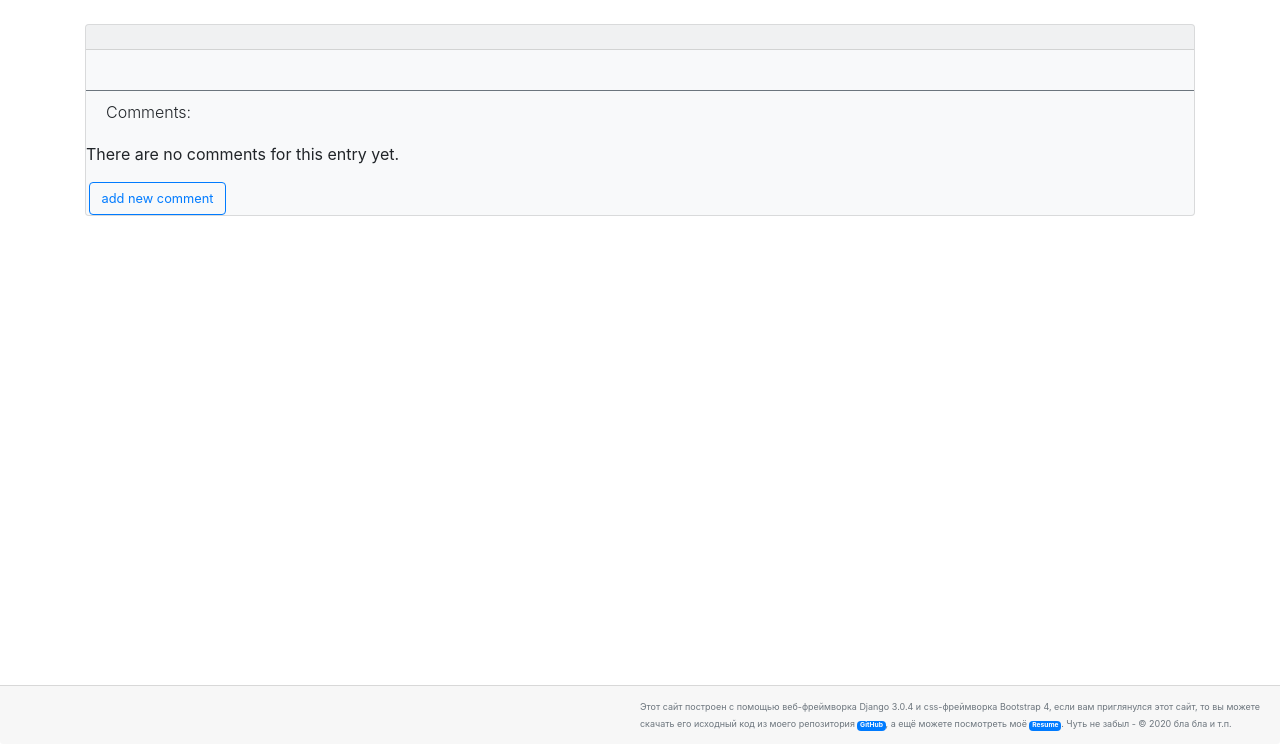
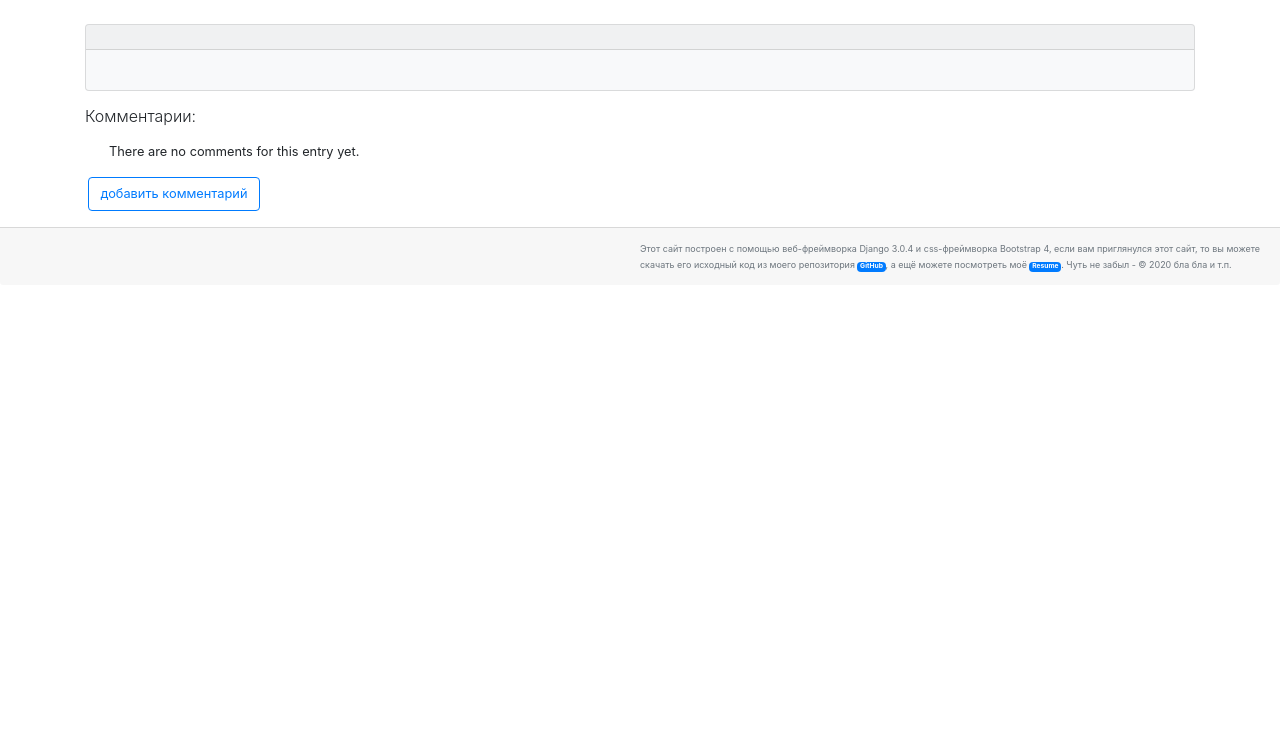
Before and after one commit to DmitKos/dkos.site, a Django app: template blog/templates/blog/comments_entry.html in a window 1280 px wide. Shown: the part 56-800 px from the top of the page. Run offline with Django 3.2, Linux system fonts and the light colour scheme; the template is opened without the code that fills it, so the values that code supplies are empty; some libraries are stand-ins or nearby versions.

Commit message:
design css added

```diff
--- a/blog/templates/blog/comments_entry.html
+++ b/blog/templates/blog/comments_entry.html
@@ -12,20 +12,21 @@
         <p class="card-text">{{ e_text }}
         </p>
     </div>
-    <div class="card-footer card-footer-text bg-transparent border-secondary">
-        <h2 class="display-4">Comments:</h2>
+</div>
+<div class="media">
+    <div class="media-body">
+        <h2 class="display-4">Комментарии:</h2>
+
+        <p>{% for comment in comments %}
+        <p class="card-subtitle mb-2 author-comment">{{ comment.author }} <small class="card-text text-muted">{{ comment.date }}</small></p>
+        <p class="text-comment">
+            {{ comment }}
+        </p>
+        {% empty %}
+        <p class="text-comment">There are no comments for this entry yet.</p>
+        {% endfor %}
+        </p>
+        <p><a href="{% url 'blog:new_comment' e_comment.slug %}" class="btn btn-outline-primary btn-small">добавить комментарий</a></p>
     </div>
-        {% for comment in comments %}
-        <p class="card-subtitle mb-2 text-muted">{{ comment.author }} :</p><p>{{ comment }}</p>
-        <p>{{ comment.date }}</p>
-        <br>
-        {% empty %}
-        <p>There are no comments for this entry yet.</p>
-        {% endfor %}
-        <div>
-            <a href="{% url 'blog:new_comment' e_comment.slug %}" class="btn btn-outline-primary btn-small">add new
-                comment</a>
-        </div>
-        {% endblock content %}
-
 </div>
+{% endblock content %}
--- a/static/css/styles.css
+++ b/static/css/styles.css
@@ -41,7 +41,7 @@
 
 .card-footer-fixed {
     position: absolute;
-    bottom: 0px;
+    /* bottom: 0px; */
     left: 0px;
     right: 0px;
     display: flex;
@@ -62,3 +62,12 @@
     flex: 1 1 auto;
     max-width: 50%;
 }
+
+.text-comment {
+    font-size: 0.8rem;
+    margin-left: 1.5rem;
+}
+
+.author-comment {
+    margin-left: 0.5rem;
+}
```
Also changed, not shown: blog/templates/blog/new_comment.html (+7 -7 lines).
